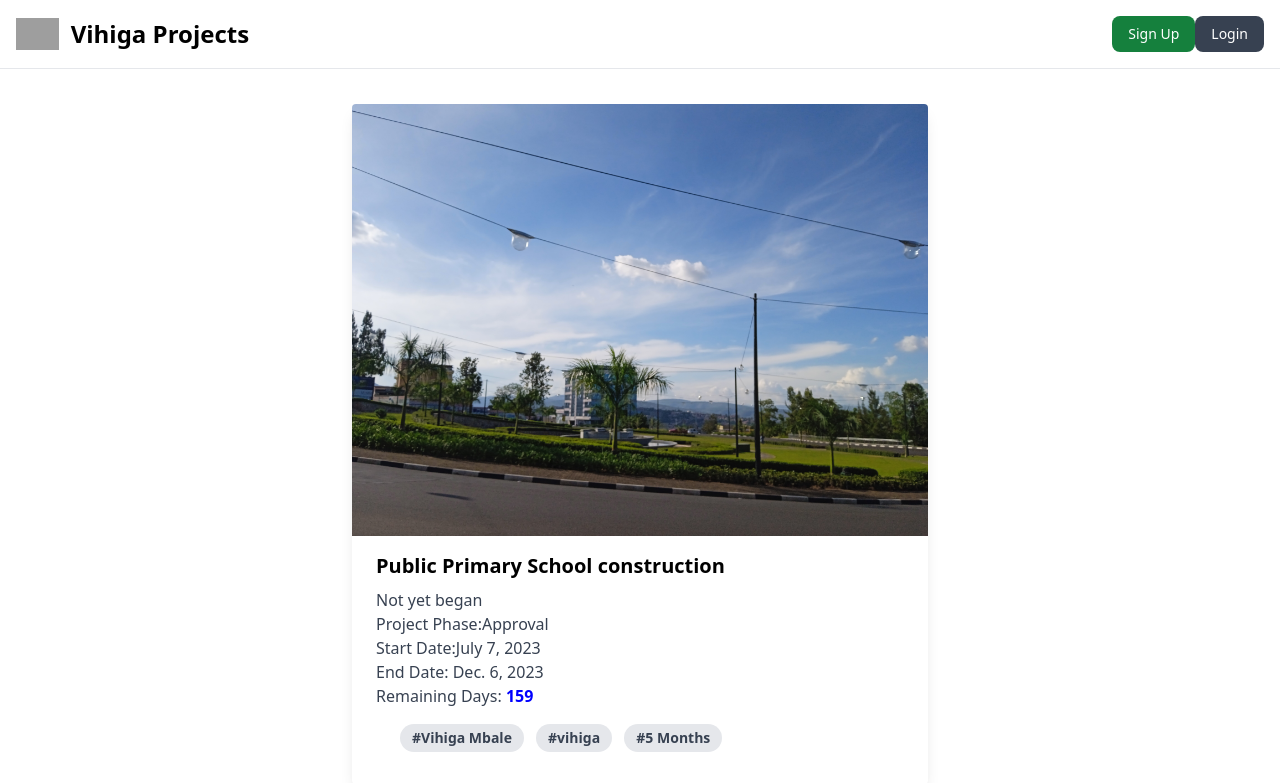
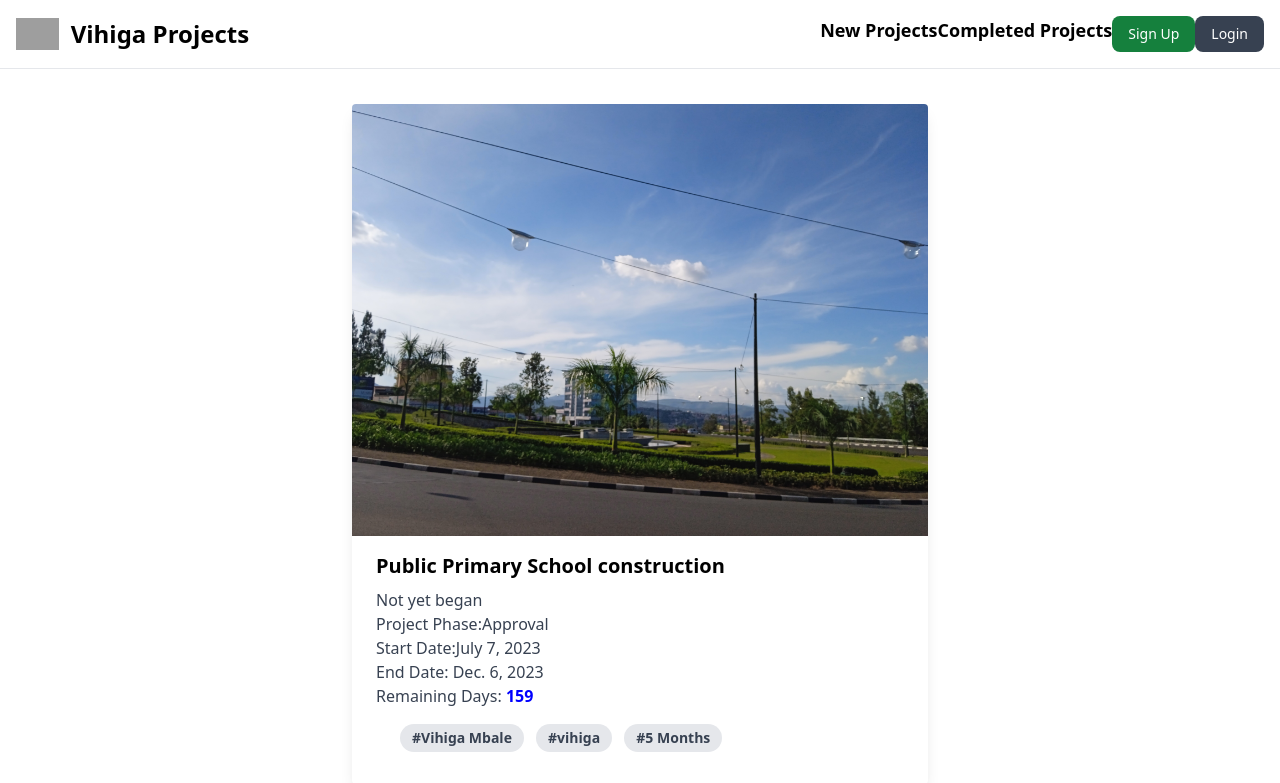
Before and after one commit to Rogendo/VHC-Project-Tracker, a Django app: page /items/2/ in a window 1280 px wide. Shown: the top 783 px of the page. Run offline with Django 4.2, Linux system fonts and the light colour scheme; data comes from the database, SQL or seed files in the repository; some libraries are stand-ins or nearby versions; grey boxes are pictures that could not be loaded.

Commit message:
Update base.html

```diff
--- a/tracker/templates/tracker/base.html
+++ b/tracker/templates/tracker/base.html
@@ -14,10 +14,13 @@
   <nav class="bg-white dark:bg-gray-900 fixed w-full z-20 top-0 left-0 border-b border-gray-200 dark:border-gray-600">
   <div class="max-w-screen-xl flex flex-wrap items-center justify-between mx-auto p-4">
   <a href="/" class="flex items-center">
-      <img src="static/assets/img/icon.svg" class="h-8 mr-3" alt="Flowbite Logo">
+      <img src="static/assets/img/icon.svg" class="h-8 mr-3" alt="Vihiga County Logo">
       <span class="self-center text-2xl font-semibold whitespace-nowrap dark:text-white">Vihiga Projects</span>
   </a>
   <div class="flex md:order-2">
+      <a href="{% url 'home' %}" class="text-lg font-semibold hover:text-gray-500">New Projects</a>
+      <a href="{% url 'completed' %}" class="text-lg font-semibold hover:text-gray-500">Completed Projects</a>
+
       <a href="{% url 'create_account' %}">
 
       <button type="button" class="text-white bg-green-700 hover:bg-green-800 focus:ring-4 focus:outline-none focus:ring-green-300 font-medium rounded-lg text-sm px-4 py-2 text-center mr-3 md:mr-0 dark:bg-green-600 dark:hover:bg-green-700 dark:focus:ring-green-800">Sign Up</button>
```
